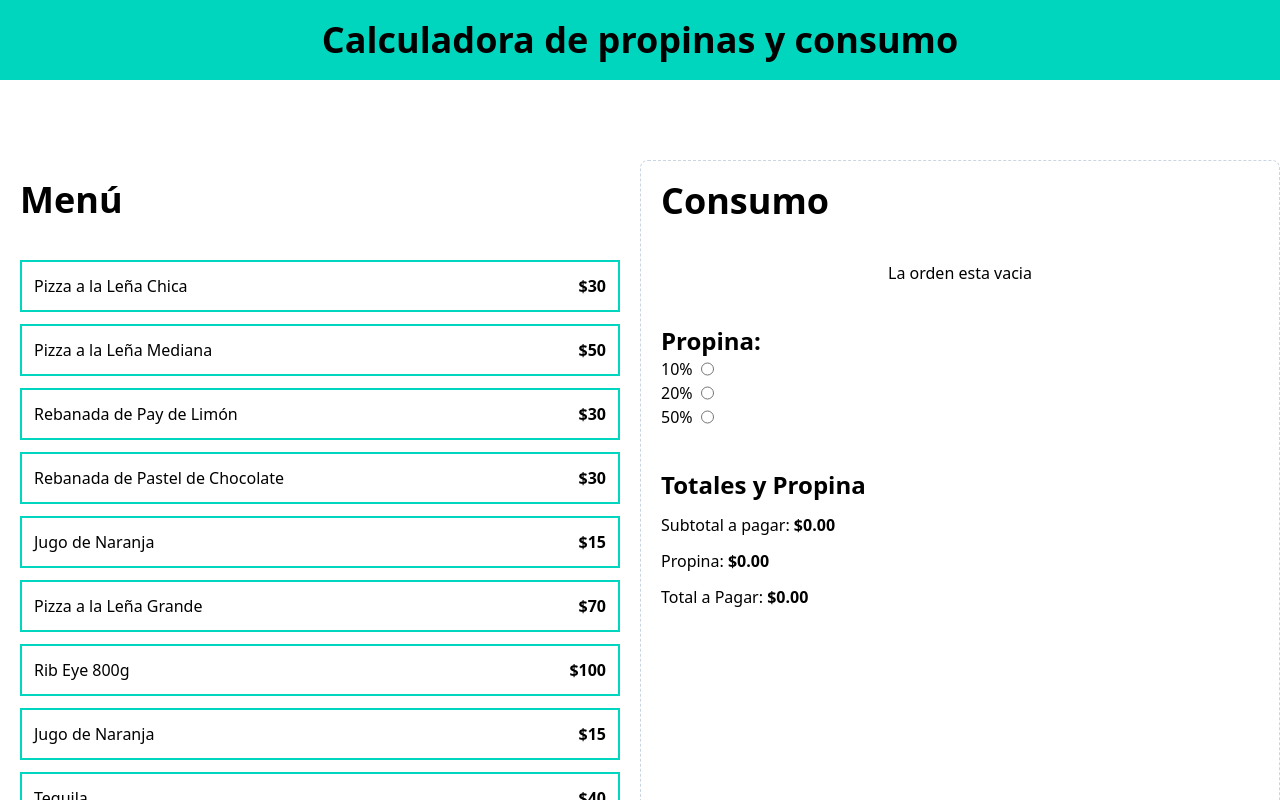
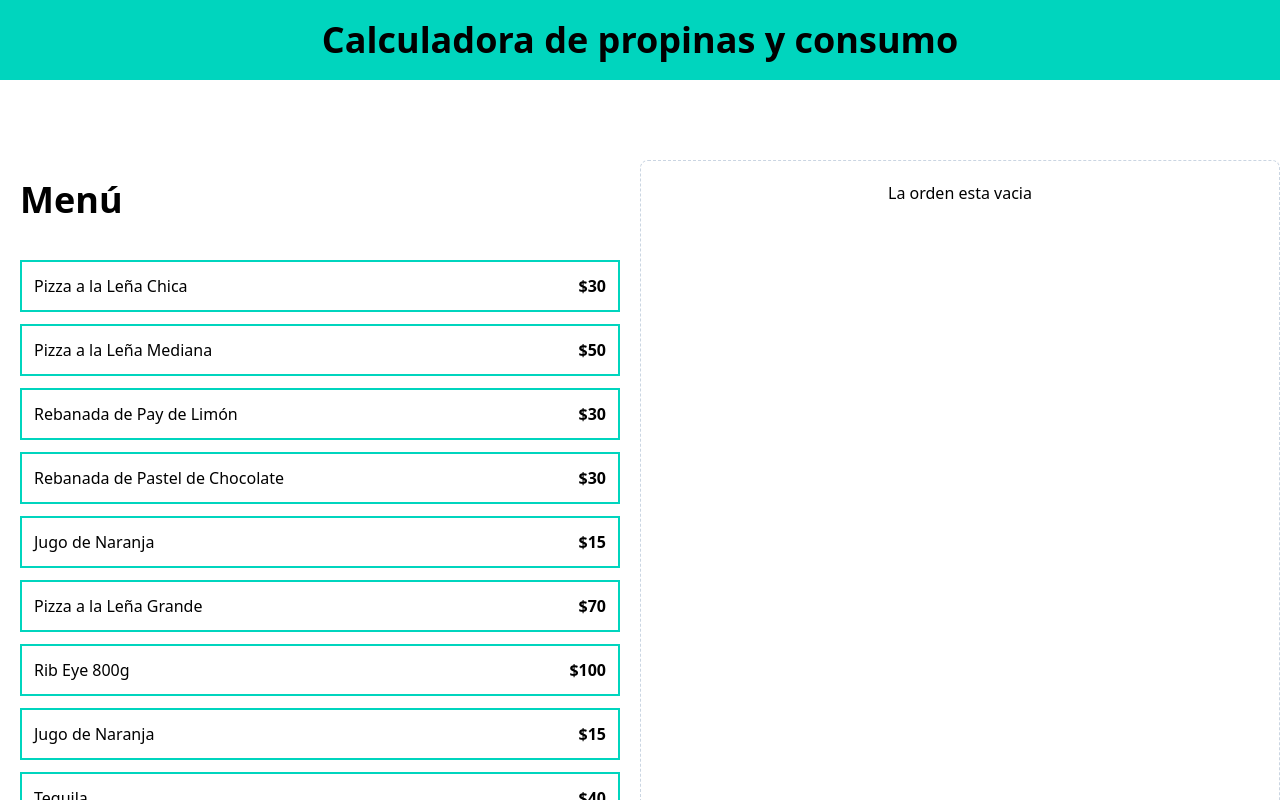
Before and after one commit to Jaimeme-ops/calculadora_propinas, a React (Vite) app: page / in a window 1280 px wide. Shown: the top 800 px of the page. Built offline with nearby package versions, Linux system fonts and the light colour scheme.

Commit message:
Guardando orden y reiniciandola

```diff
--- a/src/App.tsx
+++ b/src/App.tsx
@@ -6,7 +6,7 @@
 import useOrder from "./hooks/useOrder"
 
 function App() {
-  const { addItem, order, removeItem, tip, setTip } = useOrder()
+  const { addItem, order, removeItem, tip, setTip, placeOrder } = useOrder()
 
   return (
     <>
@@ -28,18 +28,28 @@
           </div>
         </div>
         <div className="border border-dashed border-slate-300 p-5 rounded-lg space-y-10">
+          {order.length ? (
+            <>
               <OrderContens
                 order={order}
                 removeItem={removeItem}
               />
               <TipPercentageForm
                 setTip={setTip}
+                tip={tip}
 
               />
               <OrderTotals
                 order={order}
                 tip={tip}
+                placeOrder={placeOrder}
               />
+            </>
+          ) :
+            (
+              <p className="text-center"> La orden esta vacia</p>
+            )}
+
 
         </div>
       </main>
--- a/src/components/OrderContens.tsx
+++ b/src/components/OrderContens.tsx
@@ -3,7 +3,7 @@
 
 type OrderContensProps = {
   order: OrderItem[],
-  removeItem: (id: MenuItem['id'] ) => void
+  removeItem: (id: MenuItem['id']) => void
 }
 
 function OrderContens({ order, removeItem }: OrderContensProps) {
@@ -11,9 +11,7 @@
     <div>
       <h2 className="font-black text-4xl"> Consumo</h2>
       <div className="space-y-3 mt-10">
-        {order.length === 0 ?
-          <p className="text-center"> La orden esta vacia</p>
-          : (
+        {
           order.map(item => (
             <div key={item.id} className="flex justify-between items-center border-t border-gray-200 py-5 last-of-type:border-b">
               <div>
@@ -34,7 +32,7 @@
           )
 
           )
-          )
+
         }
 
       </div>
--- a/src/components/OrderTotals.tsx
+++ b/src/components/OrderTotals.tsx
@@ -4,10 +4,11 @@
 
 type OrderTotalsProps = {
   order: OrderItem[]
-  tip: number
+  tip: number,
+  placeOrder: () => void
 }
-function OrderTotals({ order, tip }: OrderTotalsProps) {
-  const subtotalAmount = useMemo(()=> order.reduce((total, item) => total + (item.quantity * item.price),0), [order])
+function OrderTotals({ order, tip, placeOrder }: OrderTotalsProps) {
+  const subtotalAmount = useMemo(() => order.reduce((total, item) => total + (item.quantity * item.price), 0), [order])
   const tipAmount = useMemo(() => subtotalAmount * tip, [tip, order])
   const totalAmount = useMemo(() => subtotalAmount + tipAmount, [tip, order])
 
@@ -25,7 +26,12 @@
           <span className="font-bold">{formatCurrency(totalAmount)}</span>
         </p>
       </div>
-      <button>
+      <button className="w-full bg-black p-3 uppercase text-white font-bold mt-10 disabled:opacity-10"
+        disabled={totalAmount === 0}
+        onClick={placeOrder}
+      >
+
+        Guardar Orden
 
       </button>
     </>
--- a/src/components/TipPercentageForm.tsx
+++ b/src/components/TipPercentageForm.tsx
@@ -16,24 +16,28 @@
     },
 ]
 type TipPercentageFormProps = {
-    setTip: React.Dispatch<React.SetStateAction<number>>
+    setTip: React.Dispatch<React.SetStateAction<number>>,
+    tip: number
 
 }
 
-function TipPercentageForm({setTip}: TipPercentageFormProps) {
+function TipPercentageForm({setTip, tip}: TipPercentageFormProps) {
     return (
         <div>
             <h3 className="font-black text-2xl"> Propina: </h3>
             <form>
-                {tipOptions.map(tip => (
-                    <div key={tip.id} className="flex gap-2">
-                        <label htmlFor={tip.id}>{tip.label}</label>
+                {tipOptions.map(tipOption => (
+                    <div key={tipOption.id} className="flex gap-2">
+                        <label htmlFor={tipOption.id}>{tipOption.label}</label>
                         <input
-                            id={tip.id}
+                            id={tipOption.id}
                             type="radio"
                             name='tip'
-                            value={tip.value}
+                            value={tipOption.value}
                             onChange={e => setTip(+e.target.value)}
+                            checked={
+                                tipOption.value === tip
+                            }
                         />
                     </div>
 
--- a/src/hooks/useOrder.ts
+++ b/src/hooks/useOrder.ts
@@ -21,12 +21,18 @@
         setOrder(order.filter(item => item.id !== id))
 
     }
+
+    const placeOrder = () => {
+        setOrder([])
+        setTip(0)
+    }
     return {
         addItem,
         order,
         removeItem,
         tip,
-        setTip
+        setTip,
+        placeOrder
 
     }
 }
```
Lines whose indentation alone changed are shown as unchanged.
